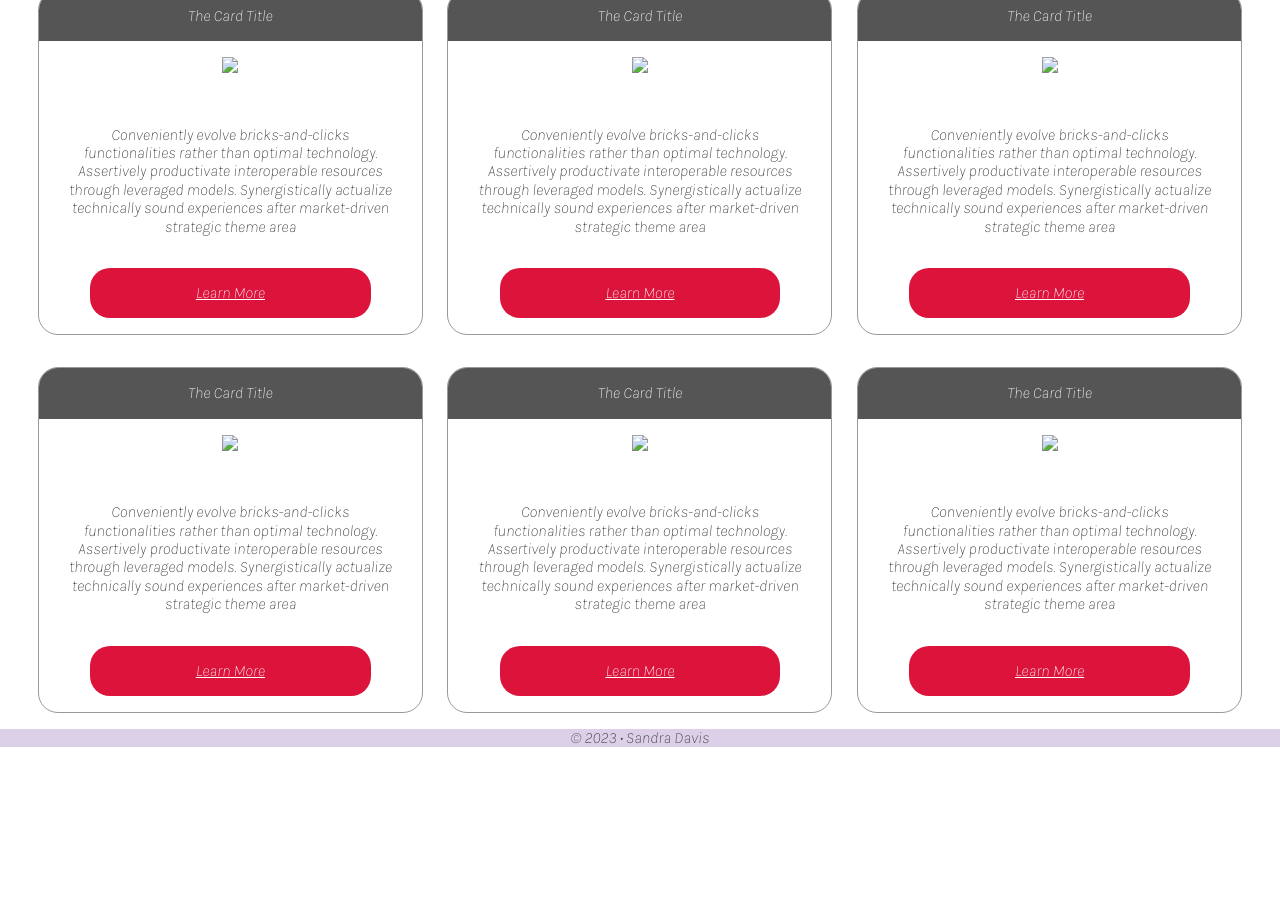
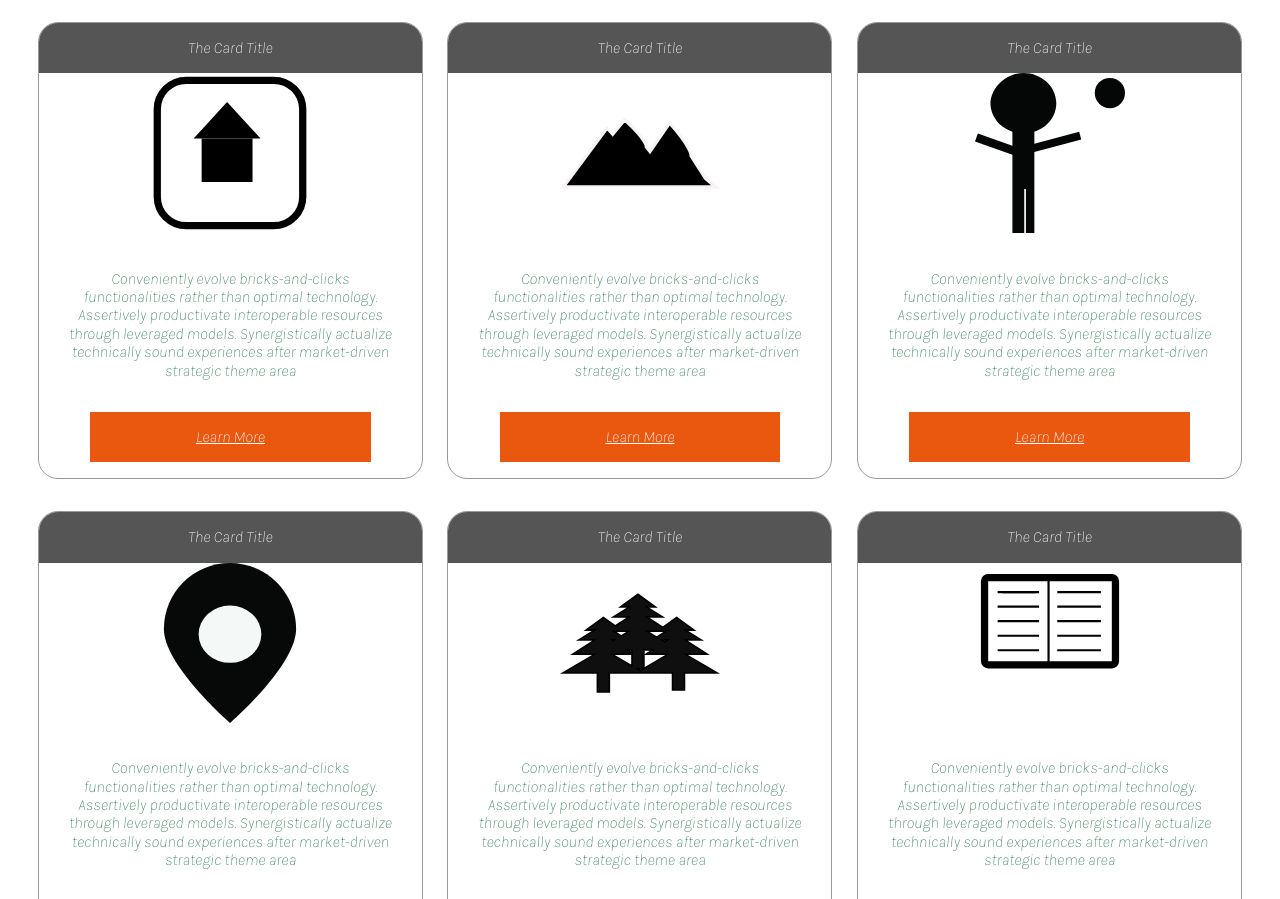
Before and after one commit to SandraSilvaDavis/National-Park, a plain HTML site: page index.html in a window 1280 px wide. Shown: the part 384-1283 px from the top of the page. Before the commit the page ends 1131 px from the top, so only its background shows below. Drawn offline with Linux system fonts and the light colour scheme; a web font is replaced by a local one.

Commit message:
add svg, animation, resize icons ,color change

```diff
--- a/index.html
+++ b/index.html
@@ -53,7 +53,7 @@
             <div class="card-deck">
                 <div class="card">
                     <section>The Card Title</section>
-                    <img src="#">
+                    <img src="images/home.svg" alt="an svg" width="160px" height="160px">
                     <p>Conveniently evolve bricks-and-clicks functionalities rather than optimal technology.
                         Assertively productivate interoperable resources through leveraged models. Synergistically
                         actualize technically sound experiences after market-driven strategic theme area</p>
@@ -61,7 +61,7 @@
                 </div><!--end of card-->
                 <div class="card">
                     <section>The Card Title</section>
-                    <img src="#">
+                    <img src="images/montaña.svg" alt="svg" width="160" height="160px">
                     <p>Conveniently evolve bricks-and-clicks functionalities rather than optimal technology.
                         Assertively productivate interoperable resources through leveraged models. Synergistically
                         actualize technically sound experiences after market-driven strategic theme area</p>
@@ -69,7 +69,7 @@
                 </div><!--end of card-->
                 <div class="card">
                     <section>The Card Title</section>
-                    <img src="#">
+                    <img src="images/activity.svg" alt="svg" width="160px" height="160px">
                     <p>Conveniently evolve bricks-and-clicks functionalities rather than optimal technology.
                         Assertively productivate interoperable resources through leveraged models. Synergistically
                         actualize technically sound experiences after market-driven strategic theme area</p>
@@ -77,7 +77,7 @@
                 </div><!--end of card-->
                 <div class="card">
                     <section>The Card Title</section>
-                    <img src="#">
+                    <img src="images/mapsign.svg" alt="svg" width="160px" height="160px">
                     <p>Conveniently evolve bricks-and-clicks functionalities rather than optimal technology.
                         Assertively productivate interoperable resources through leveraged models. Synergistically
                         actualize technically sound experiences after market-driven strategic theme area</p>
@@ -85,7 +85,7 @@
                 </div><!--end of card-->
                 <div class="card">
                     <section>The Card Title</section>
-                    <img src="#">
+                    <img src="images/pinec.svg" alt="svg" width="160px" height="160px">
                     <p>Conveniently evolve bricks-and-clicks functionalities rather than optimal technology.
                         Assertively productivate interoperable resources through leveraged models. Synergistically
                         actualize technically sound experiences after market-driven strategic theme area</p>
@@ -93,7 +93,7 @@
                 </div><!--end of card-->
                 <div class="card">
                     <section>The Card Title</section>
-                    <img src="#">
+                    <img src="images/notebook.svg" alt="svg" width="160px" height="160px">
                     <p>Conveniently evolve bricks-and-clicks functionalities rather than optimal technology.
                         Assertively productivate interoperable resources through leveraged models. Synergistically
                         actualize technically sound experiences after market-driven strategic theme area</p>
--- a/js/scripts.js
+++ b/js/scripts.js
@@ -8,4 +8,4 @@ function toggleMenu(){
 }
     const x = document.getElementById("hamburguerBtn");
 
-    x.onclick = toggleMenu;
+x.onclick= toggleMenu;
--- a/scss/_medium.scss
+++ b/scss/_medium.scss
@@ -3,7 +3,7 @@ header {
     h1{font-size: 2rem;}
 }
 div#headerWrapper {
-    background-image:url(../images/header-medium.jpg);
+    background-image: url(../images/header-medium.jpg);
     height:300px;
 
   }
--- a/scss/_small.scss
+++ b/scss/_small.scss
@@ -44,9 +44,10 @@ header {
 
  h1 {
 
-    font-size: 1.4rem;
+    font-size: 1.6rem;
     font-weight: $normalWeight;
     background-color: rgba(0,0,0,0.4);
+
 
 
   }
@@ -85,7 +86,7 @@ nav {
     background-color: #7D029C;
   }
   ul li {
-    border-bottom: solid 1px rgba(255,255,255, 0.1);
+    border-bottom: solid 1px rgba(231, 8, 8, 0.1);
   }
 ul li.active a {
   background-color: darken($menuColor,8%);
@@ -126,23 +127,42 @@ $cbr: 20px;
       border-top-left-radius: $cbr - 1;
       border-top-right-radius: $cbr - 1;
 
+
      }//end of section
-     img{
-      padding: 1rem;
+
+
+     }
+     img {
+
+      position: relative;}
+
+img:hover { animation: bounce 1s 2;}
+
+
+
+
+@keyframes bounce {
+
+  0%{bottom:0px;}
+  50%{bottom:20px;}
+
+  100%{bottom:0px}
+ }
+
      }//end image
      p{padding: 1rem 2vw;}
      a{
       display: block;
-      background-color: crimson;
+      background-color: rgb(234, 88, 15);
       color: white;
       padding: 1rem 0;
       margin: 1rem 4vw;
-      border-radius:$cbr;
+      border-radius: $cbr;
 
      }
-     a:hover{background-color:lighten(crimson, 10%) ;}
-  }//end of card
-}
+     a:hover{background-color:lighten(rgba(221, 98, 50, 0.772), 10%) ;}
+  //end of card
+
 
 //begin the footer
 #footerWrapper {
--- a/scss/_variables.scss
+++ b/scss/_variables.scss
@@ -1,7 +1,7 @@
-$primaryColor: rgb(235, 13, 13);
-$secondaryColor:#DBD0E8;
-$fontColor: #333;
-$menuColor:#c55e22;
+$primaryColor: rgb(17, 128, 193);
+$secondaryColor:#d19b7a;
+$fontColor: #3f8462;
+$menuColor:#e47437f0;
 
 $defaultFont:'Karla', sans-serif;
 
```
Also changed, not shown: css/styles.css, css/styles.min.css, images/activity.svg (added), images/home.svg (added), images/logo.png (deleted), images/mapsign.svg (added), images/montaña.svg (added), images/notebook.svg (added), images/pinec.svg (added), 2 other files.
